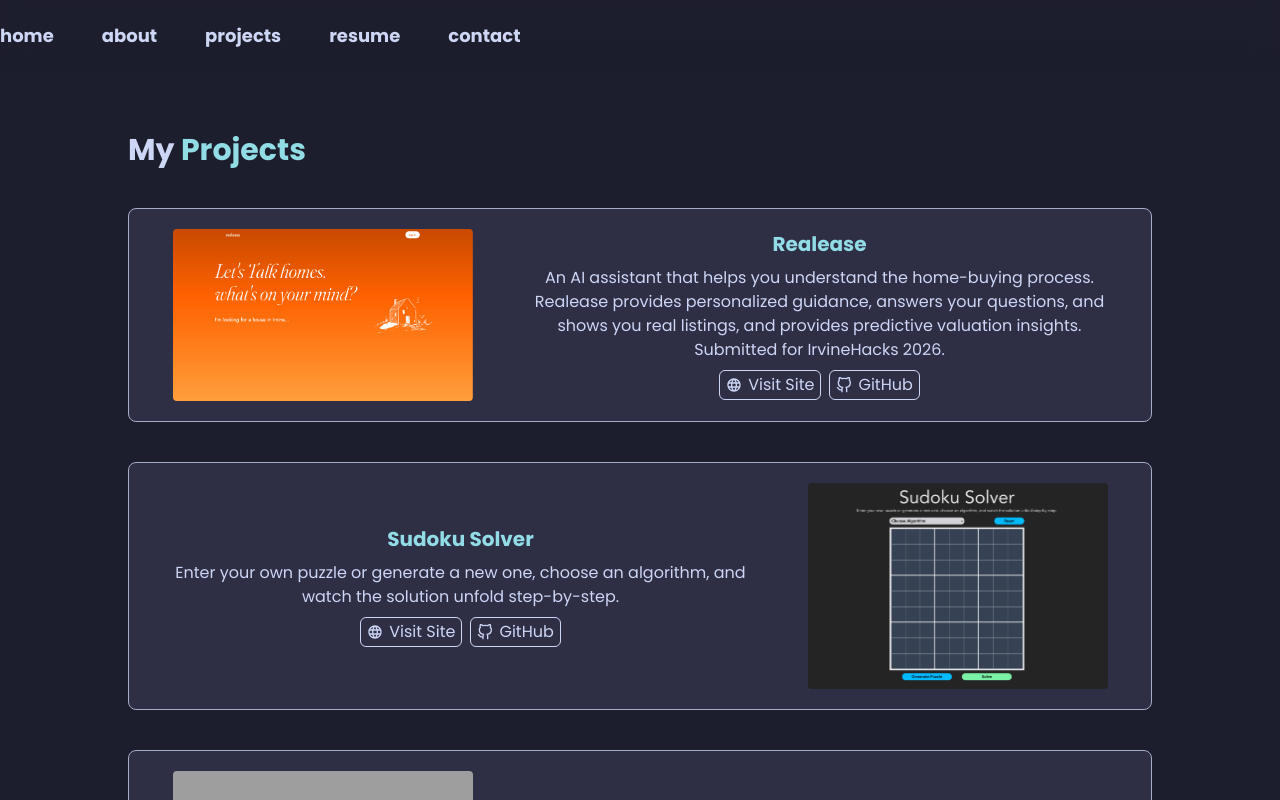
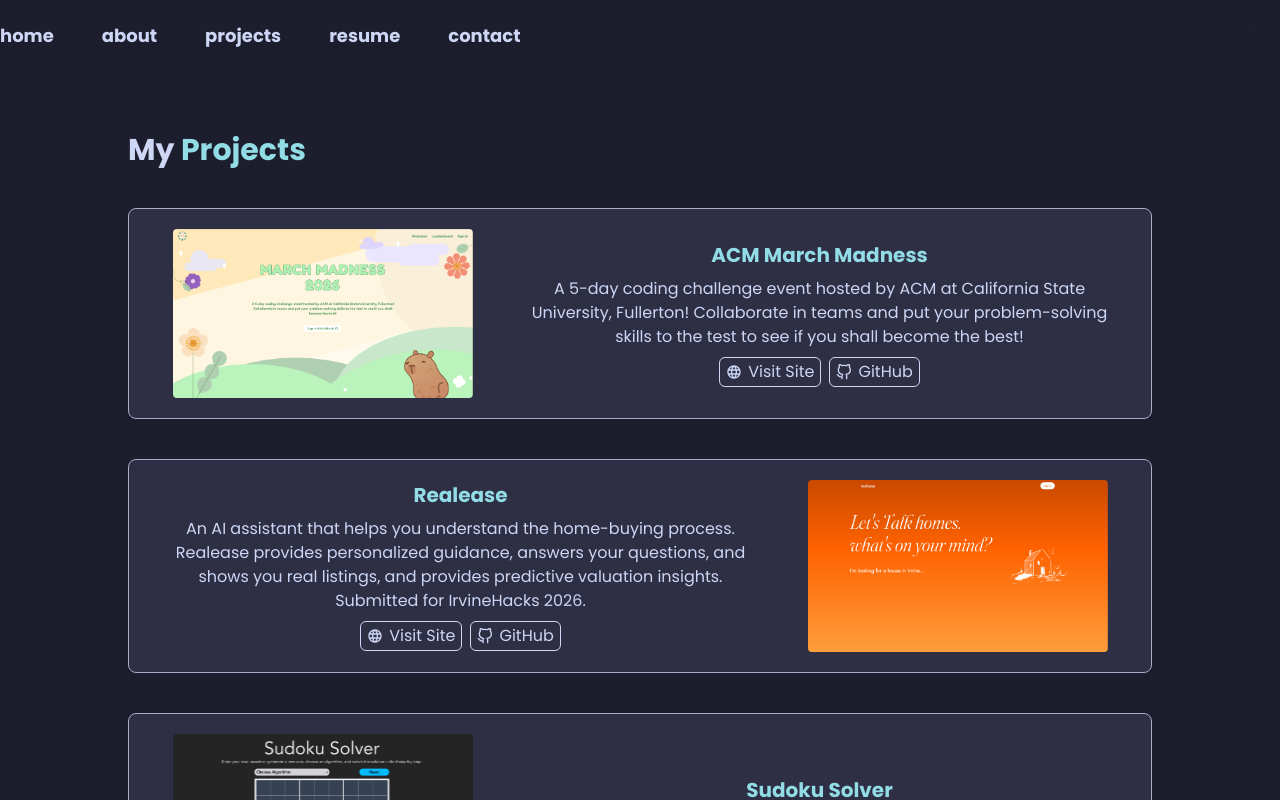
Before and after one commit to MarkRyanGarcia/portfolio, a React (Vite) app: page /projects in a window 1280 px wide. Shown: the top 800 px of the page. Built offline with nearby package versions, Linux system fonts and the light colour scheme; grey boxes are pictures that could not be loaded.

Commit message:
feat: add march madness to projects list

```diff
--- a/src/constants/projects.ts
+++ b/src/constants/projects.ts
@@ -1,6 +1,17 @@
 import type { Project } from "../lib/types";
 
 export const projects: Project[] = [
+    {
+        title: "ACM March Madness",
+        description:
+            "A 5-day coding challenge event hosted by ACM at California State University, Fullerton! Collaborate in teams and put your problem-solving skills to the test to see if you shall become the best!",
+        image_path: "/ProjectImages/march_madness.png",
+        featured: true,
+        links: {
+            Github: "https://github.com/MarkRyanGarcia/acm-march-madness-2026",
+            Deployment: "https://madness.markgarcia.dev/",
+        },
+    },
     {
         title: "Realease",
         description:
@@ -17,7 +28,6 @@
         description:
             "Enter your own puzzle or generate a new one, choose an algorithm, and watch the solution unfold step-by-step.",
         image_path: "/ProjectImages/sudoku.png",
-        featured: true,
         links: {
             Github: "https://github.com/MarkRyanGarcia/cpsc481-sudoku",
             Deployment: "https://sudoku.markgarcia.dev/",
```
Also changed, not shown: public/ProjectImages/march_madness.png (added).
